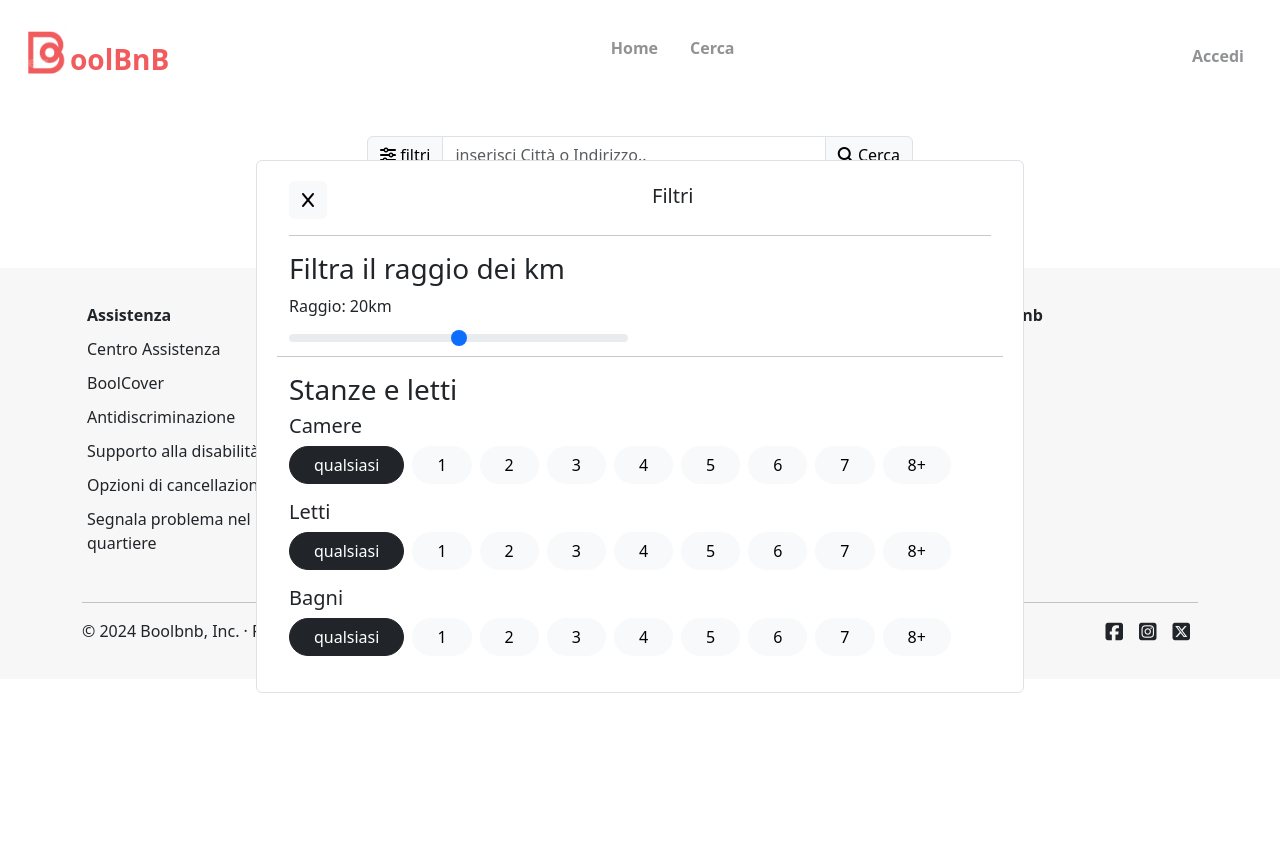
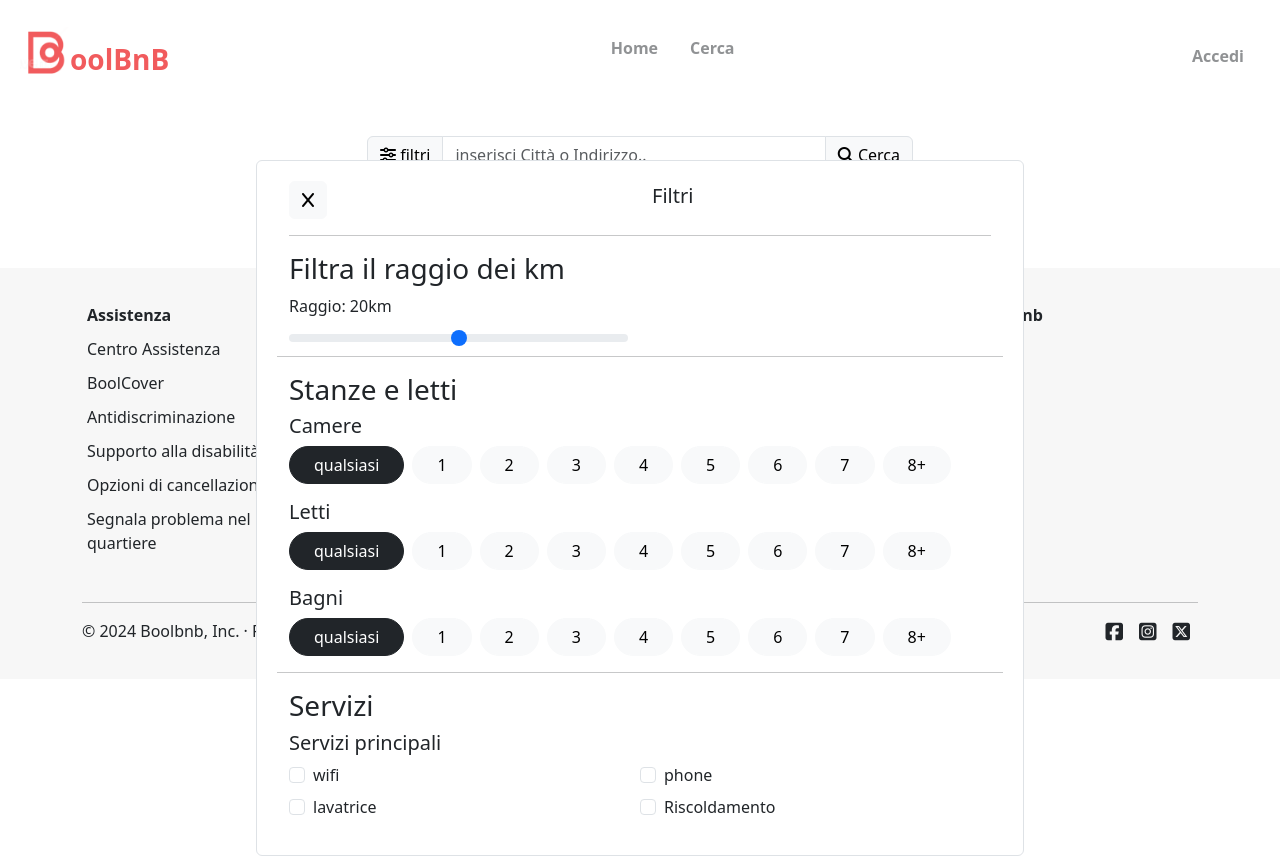
Before and after one commit to alex02r/vite-boolbnb, a Vue app: page /searched in a window 1280 px wide. Both pictures are taken after a click on the button "filtri". Before the commit the page ends 800 px from the top, so only its background shows below. Built offline with nearby package versions, Linux system fonts and the light colour scheme.

Commit message:
upgrade: visualizzazione di Services fittizzi nella form

```diff
--- a/src/pages/AppSearched.vue
+++ b/src/pages/AppSearched.vue
@@ -15,6 +15,25 @@ export default {
             rooms: null,
             beds: null,
             bathrooms: null,
+            services: [],
+            list_services: [
+                {
+                    name: 'wifi',
+                    id: 1
+                },
+                {
+                    name: 'phone',
+                    id: 2
+                },
+                {
+                    name: 'lavatrice',
+                    id: 3
+                },
+                {
+                    name: 'Riscoldamento',
+                    id: 4
+                }
+            ],
             currentPage: 1,
             lastPage: null,
             showModal: false
@@ -113,6 +132,24 @@ export default {
                                         </div>
                                     </div>
                                 </div>
+                                <hr>
+                                <!-- servizi -->
+                                <div class="col-12">
+                                    <h3>Servizi</h3>
+                                    <div class="mb-3">
+                                        <h5>Servizi principali</h5>
+                                        <div class="form-check">
+                                            <div class="row row-gap-2">
+                                                <div class="col-12 col-md-6" v-for="(service, index) in list_services" :key="index">
+                                                    <input class="form-check-input" type="checkbox" :value="service.id" name="checks[]" :id="service.name" v-model="services">
+                                                    <label class="form-check-label" :for="service.name">
+                                                      {{service.name}}
+                                                    </label>
+                                                </div>
+                                            </div>
+                                          </div>
+                                    </div>
+                                </div>
                             </div>
 
                         </div>
```
